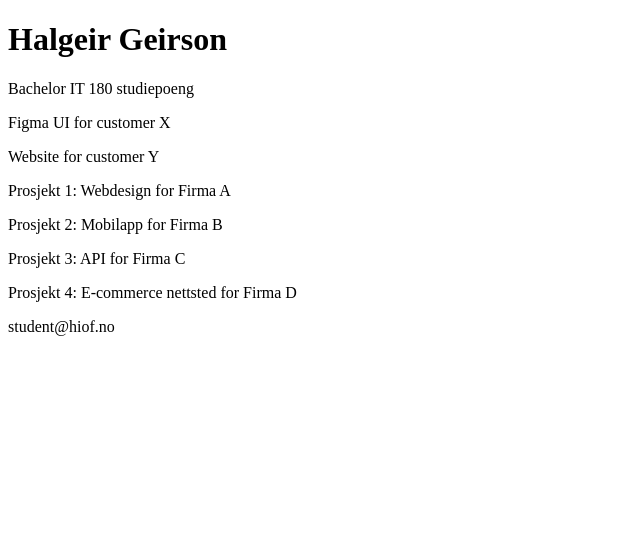
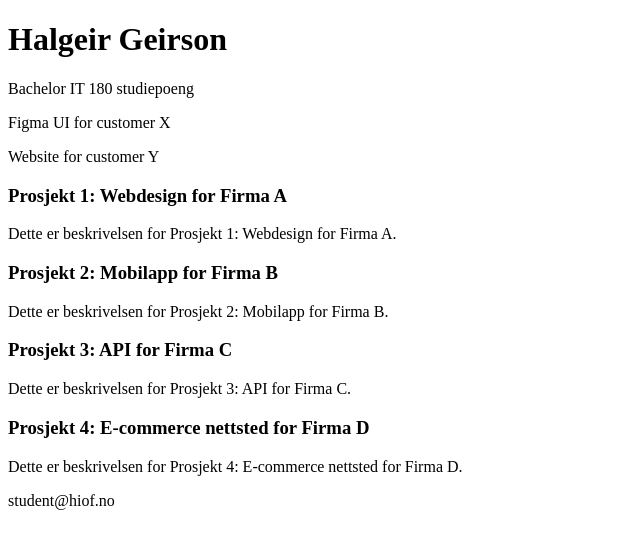
Before and after one commit to JoachimBjerkland/portfolio-2, a React (Vite) app in the folder intro-react/: page / in a window 1280 px wide. Shown: the top 548 px of the page, without its empty margins (0-640 px from the left). Built offline with nearby package versions, Linux system fonts and the light colour scheme.

Commit message:
Portfolio-2-update

```diff
--- a/intro-react/src/App.tsx
+++ b/intro-react/src/App.tsx
@@ -1,50 +1,77 @@
 import { useState } from "react";
 
-// Definere Project-typen
-type Project = {
-  title: string;
-};
+// Definerer strukturen for erfaringer og prosjekter
+type ExperienceType = { name: string };
+type ProjectType = { title: string };
 
 // Header-komponent
-function Header({ student, degree, points }: { student: string; degree: string; points: number }) {
+function Header({ student }: { student: { name: string; degree: string; points: number } }) {
   return (
     <div>
-      <h1>{student}</h1>
+      <h1>{student.name}</h1>
       <p>
-        {degree} {points} studiepoeng
+        {student.degree} {student.points} studiepoeng
       </p>
     </div>
   );
 }
 
-// Experience-komponent
-function Experience({ description }: { description: string }) {
-  return <p>{description}</p>;
+// Fleksibel Experience-komponent som tar inn children
+function Experience({ children }: { children: React.ReactNode }) {
+  return <div>{children}</div>;
 }
 
-// Experiences-komponent
-function Experiences({ experienceOne, experienceTwo }: { experienceOne: string; experienceTwo: string }) {
+// Experiences-komponent som bruker map for å rendre erfaringer
+function Experiences({ experiences }: { experiences: ExperienceType[] }) {
   return (
     <div>
-      <Experience description={experienceOne} />
-      <Experience description={experienceTwo} />
+      {experiences.map((experience, index) => (
+        <Experience key={index}>
+          <p>{experience.name}</p>
+        </Experience>
+      ))}
     </div>
   );
 }
 
 // Contact-komponent
-function Contact({ email }: { email: string }) {
-  return <p>{email}</p>;
+function Contact({ student }: { student: { email: string } }) {
+  return <p>{student.email}</p>;
 }
 
-// Project-komponent
-function Project({ project }: { project: Project }) {
-  return <p>{project.title}</p>;
+// Fleksibel Project-komponent som tar inn children
+function Project({ children }: { children: React.ReactNode }) {
+  return <div>{children}</div>;
 }
 
-// Projects-komponent
-function Projects() {
-  const projects: Project[] = [
+// Projects-komponent som bruker map for å rendre prosjekter
+function Projects({ projects }: { projects: ProjectType[] }) {
+  return (
+    <>
+      {projects.map((project, index) => (
+        <Project key={index}>
+          <h3>{project.title}</h3>
+          <p>Dette er beskrivelsen for {project.title}.</p>
+        </Project>
+      ))}
+    </>
+  );
+}
+
+// App-komponent
+function App() {
+  const student = {
+    name: "Halgeir Geirson",
+    degree: "Bachelor IT",
+    points: 180,
+    email: "student@hiof.no",
+    experiences: [
+      { name: "Figma UI for customer X" },
+      { name: "Website for customer Y" },
+    ],
+  };
+
+  const projects = [
     { title: "Prosjekt 1: Webdesign for Firma A" },
     { title: "Prosjekt 2: Mobilapp for Firma B" },
     { title: "Prosjekt 3: API for Firma C" },
@@ -52,30 +79,12 @@
   ];
 
   return (
-    <>
-      {projects.map((project, index) => (
-        <Project key={index} project={project} />
-      ))}
-    </>
-  );
-}
-
-// App-komponent
-function App() {
-  const student = 'Halgeir Geirson';
-  const degree = 'Bachelor IT';
-  const points = 180;
-  const experienceOne = 'Figma UI for customer X';
-  const experienceTwo = 'Website for customer Y';
-  const email = 'student@hiof.no';
-
-  return (
-    <div>
-      <Header student={student} degree={degree} points={points} />
-      <Experiences experienceOne={experienceOne} experienceTwo={experienceTwo} />
-      <Projects />
-      <Contact email={email} />
-    </div>
+    <main>
+      <Header student={student} />
+      <Experiences experiences={student.experiences} />
+      <Projects projects={projects} />
+      <Contact student={student} />
+    </main>
   );
 }
 
```
